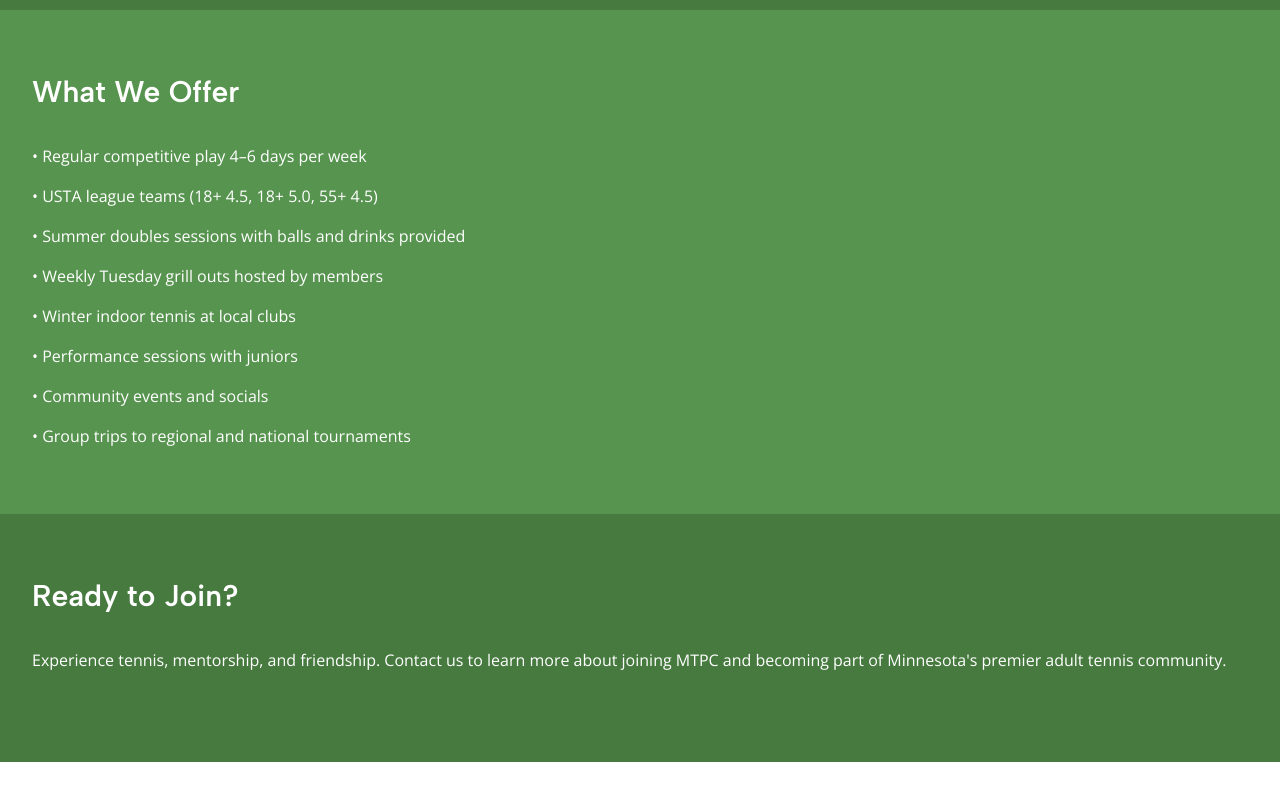
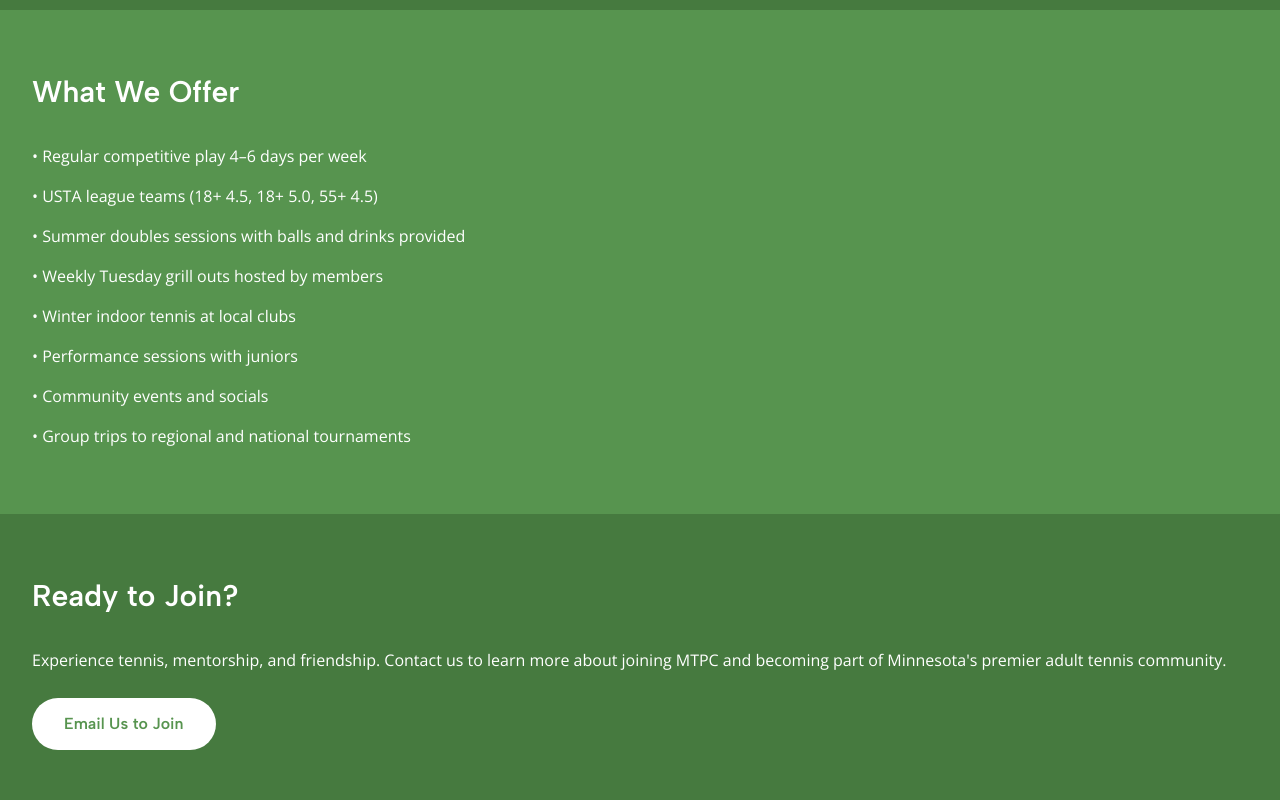
Before and after one commit to ebettenga/mtcp, a React (Vite) app: page /joining in a window 1280 px wide. Shown: the part 738-1538 px from the top of the page. Before the commit the page ends 1500 px from the top, so only its background shows below. Built offline with nearby package versions, Linux system fonts and the light colour scheme.

Commit message:
email buttons

```diff
--- a/src/components/Header.tsx
+++ b/src/components/Header.tsx
@@ -88,8 +88,7 @@ export default function Header({ className = '' }: HeaderProps) {
   }, [navigate]);
 
   const handleContactClick = useCallback(() => {
-    // TODO: Implement contact functionality
-    console.log('Contact Us clicked');
+    window.location.href = 'mailto:mtpctennis@gmail.com';
   }, []);
 
   const activeLinkClass =
--- a/src/pages/Joining.tsx
+++ b/src/pages/Joining.tsx
@@ -40,6 +40,21 @@ export default function Joining() {
           <p className="font-open text-base leading-7 text-white" style={{ marginBottom: '24px' }}>
             Experience tennis, mentorship, and friendship. Contact us to learn more about joining MTPC and becoming part of Minnesota's premier adult tennis community.
           </p>
+          <a
+            href="mailto:mtpctennis@gmail.com"
+            className="font-albert text-base font-semibold rounded-full transition-colors inline-block"
+            style={{
+              padding: '14px 32px',
+              backgroundColor: 'white',
+              color: '#57944f',
+              textDecoration: 'none',
+              cursor: 'pointer',
+            }}
+            onMouseEnter={(e) => { e.currentTarget.style.backgroundColor = '#f3f4f6'; }}
+            onMouseLeave={(e) => { e.currentTarget.style.backgroundColor = 'white'; }}
+          >
+            Email Us to Join
+          </a>
         </Section>
       </div>
     </div>
```
